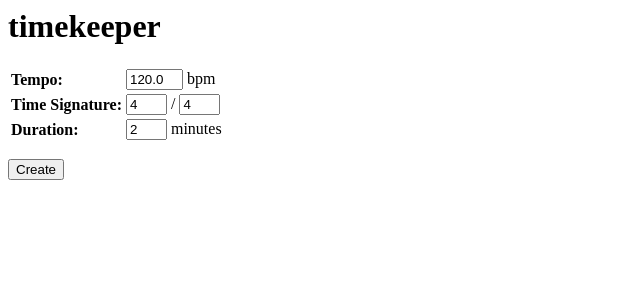
After one commit to gabeplaysdrums/timekeeper, a Django app: template main/templates/index.html in a window 1280 px wide. The commit adds this page. Shown: the top 300 px of the page, without its empty margins (0-640 px from the left). Run offline with Django 3.2, Linux system fonts and the light colour scheme; the template is opened without the code that fills it: values that come from a table or form of the project are taken from there, others are empty.

Commit message:
main form

```diff
--- /dev/null
+++ b/main/forms.py
@@ -0,0 +1,7 @@
+from django import forms
+
+class TimekeeperForm(forms.Form):
+  tempo = forms.DecimalField(min_value=40, initial=120.0, decimal_places=1, widget=forms.TextInput(attrs={ 'size': '4' }))
+  timesig_numer = forms.IntegerField(min_value=1, initial=4, widget=forms.TextInput(attrs={ 'size': '2' }))
+  timesig_denom = forms.IntegerField(min_value=1, initial=4, widget=forms.TextInput(attrs={ 'size': '2' }))
+  duration = forms.IntegerField(min_value=1, initial=2, widget=forms.TextInput(attrs={ 'size': '2' }))
--- a/main/templates/base.html
+++ b/main/templates/base.html
@@ -1,6 +1,7 @@
 <html>
 <head>
   <title>timekeeper</title>
+  {% block head %}{% endblock %}
 </head>
 <body>
   <h1>timekeeper</h1>
--- /dev/null
+++ b/main/templates/index.html
@@ -0,0 +1,26 @@
+{% extends "base.html" %}
+{% block head %}
+<style type="text/css">
+  td.label { font-weight: bold; }
+</style>
+{% endblock %}
+{% block content %}
+<form action="" method="post">
+  {% csrf_token %}
+  <table>
+    <tr>
+      <td class="label">Tempo:</td>
+      <td>{{ form.tempo }} bpm</td>
+    </tr>
+    <tr>
+      <td class="label">Time Signature:</td>
+      <td>{{ form.timesig_numer }} / {{ form.timesig_denom }}</td>
+    </tr>
+    <tr>
+      <td class="label">Duration:</td>
+      <td>{{ form.duration }} minutes</td>
+    </tr>
+  </table>
+  <p><input type="submit" value="Create" /></p>
+</form>
+{% endblock %}
```
Also changed, not shown: main/views.py (+7 -1 lines).
